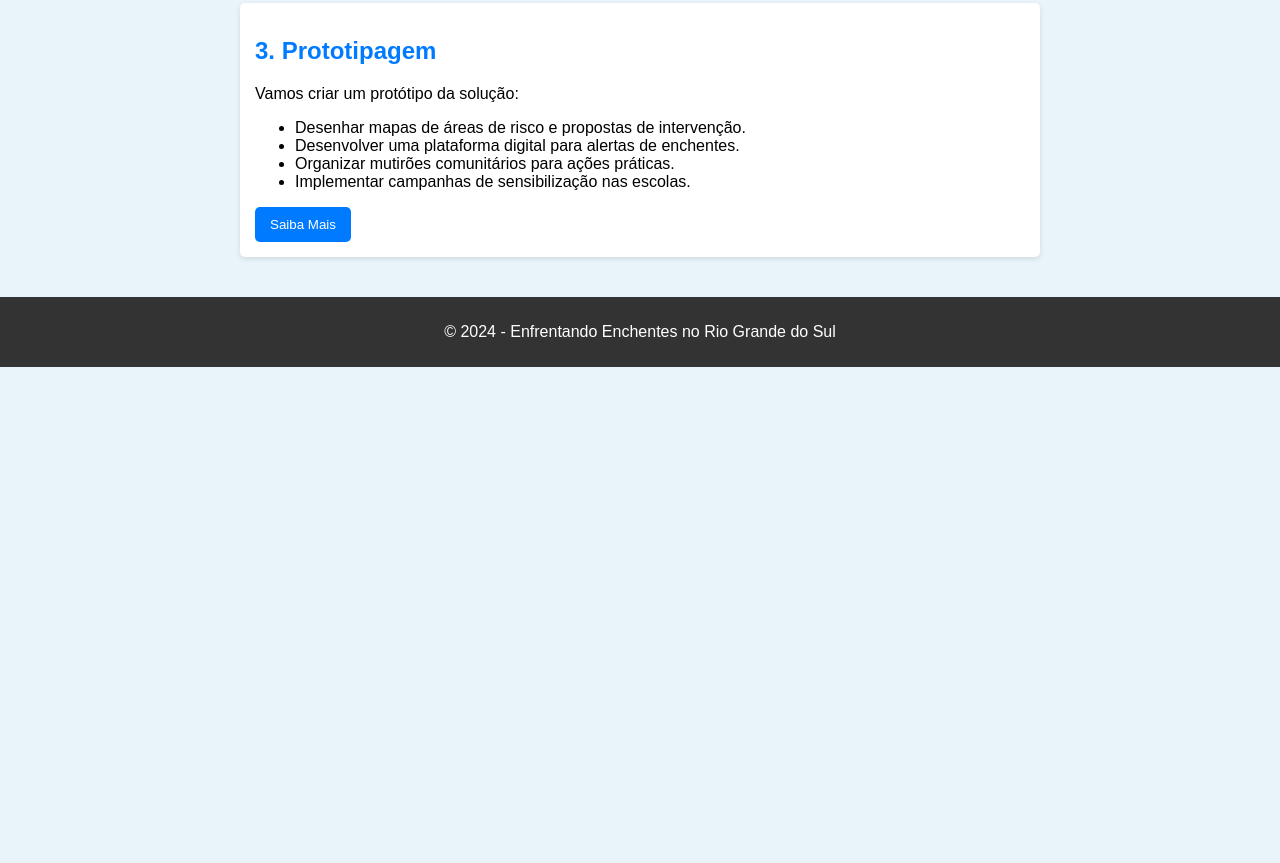
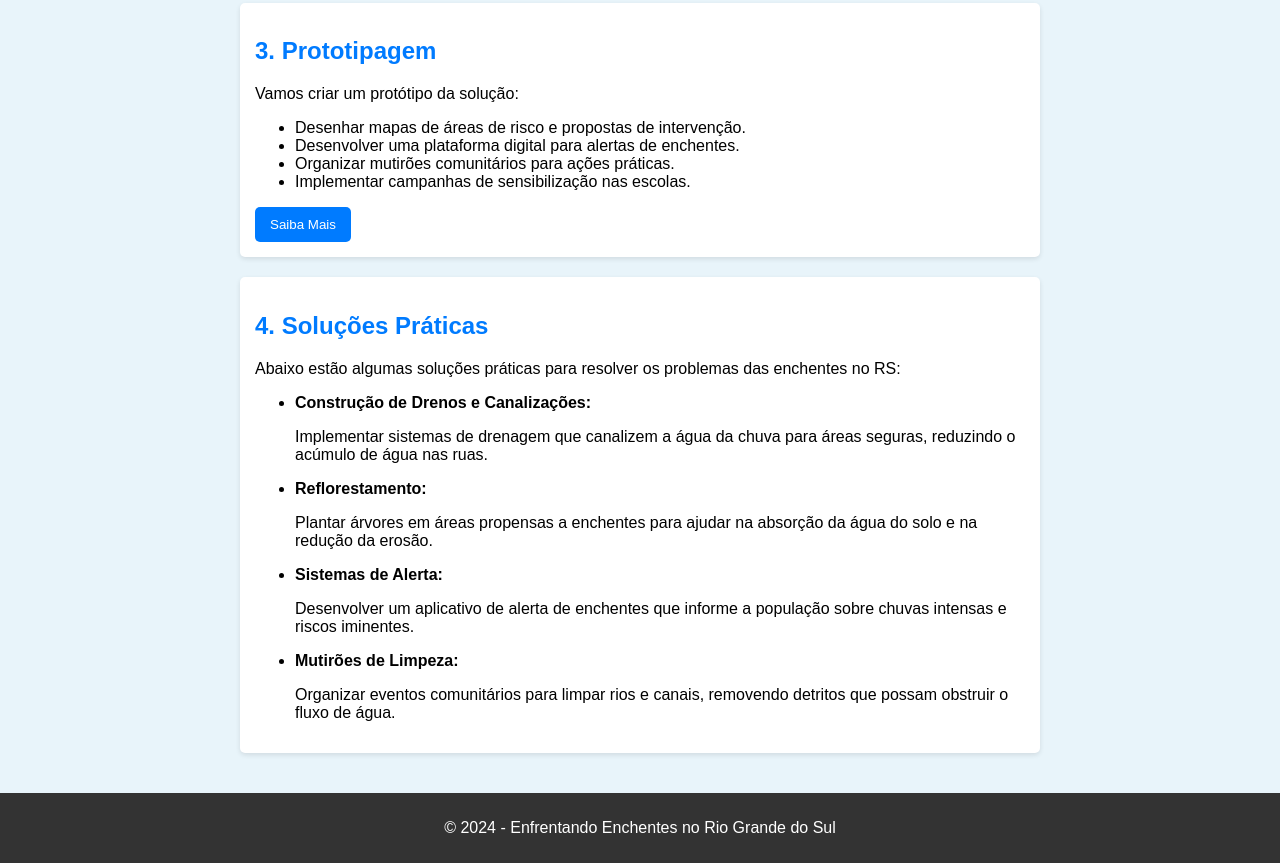
Before and after one commit to josewilson/Hackton-RECODE-2024, a plain HTML site: page index.html in a window 1280 px wide. Shown: the part 812-1675 px from the top of the page. Before the commit the page ends 1179 px from the top, so only its background shows below. Drawn offline with Linux system fonts and the light colour scheme.

Commit message:
inserindo soluções

```diff
--- a/index.html
+++ b/index.html
@@ -18,6 +18,7 @@
             <li><a href="#ideacao">Ideação</a></li>
             <li><a href="#validacao">Validação</a></li>
             <li><a href="#prototipagem">Prototipagem</a></li>
+            <li><a href="#solucoes">Soluções Práticas</a></li>
         </ul>
     </nav>
 
@@ -57,6 +58,29 @@
             </ul>
             <button onclick="alert('Saiba mais sobre Prototipagem!')">Saiba Mais</button>
         </section>
+
+        <section id="solucoes">
+            <h2>4. Soluções Práticas</h2>
+            <p>Abaixo estão algumas soluções práticas para resolver os problemas das enchentes no RS:</p>
+            <ul>
+                <li>
+                    <strong>Construção de Drenos e Canalizações:</strong>
+                    <p>Implementar sistemas de drenagem que canalizem a água da chuva para áreas seguras, reduzindo o acúmulo de água nas ruas.</p>
+                </li>
+                <li>
+                    <strong>Reflorestamento:</strong>
+                    <p>Plantar árvores em áreas propensas a enchentes para ajudar na absorção da água do solo e na redução da erosão.</p>
+                </li>
+                <li>
+                    <strong>Sistemas de Alerta:</strong>
+                    <p>Desenvolver um aplicativo de alerta de enchentes que informe a população sobre chuvas intensas e riscos iminentes.</p>
+                </li>
+                <li>
+                    <strong>Mutirões de Limpeza:</strong>
+                    <p>Organizar eventos comunitários para limpar rios e canais, removendo detritos que possam obstruir o fluxo de água.</p>
+                </li>
+            </ul>
+        </section>
     </main>
 
     <footer>
```
